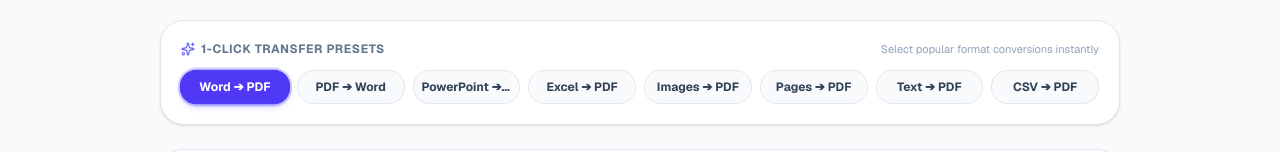
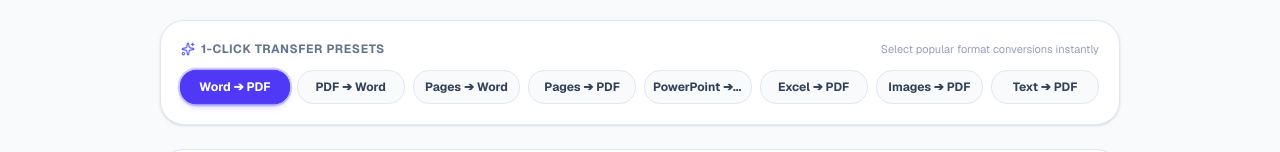
Before and after one commit to darshanrk2006/Student-Utility, a Next.js app: page /convert in a window 1280 px wide. Shown: the part 395-547 px from the top of the page. Built offline with nearby package versions, Linux system fonts and the light colour scheme.

Commit message:
Support Pages to Word (.docx, .doc, .txt) conversion options in Container 2

```diff
--- a/components/ServerConvertTool.tsx
+++ b/components/ServerConvertTool.tsx
@@ -298,7 +298,7 @@
   xls: ["pdf", "xlsx", "csv"],
   csv: ["pdf", "xlsx"],
   ods: ["pdf", "xlsx"],
-  pages: ["pdf"],
+  pages: ["docx", "pdf", "doc", "txt"],
   jpg: ["pdf", "png", "webp"],
   jpeg: ["pdf", "png", "webp"],
   png: ["pdf", "jpg", "webp"],
@@ -309,12 +309,12 @@
 export const QUICK_PRESETS = [
   { from: "docx", to: "pdf", label: "Word ➔ PDF" },
   { from: "pdf", to: "docx", label: "PDF ➔ Word" },
+  { from: "pages", to: "docx", label: "Pages ➔ Word" },
+  { from: "pages", to: "pdf", label: "Pages ➔ PDF" },
   { from: "pptx", to: "pdf", label: "PowerPoint ➔ PDF" },
   { from: "xlsx", to: "pdf", label: "Excel ➔ PDF" },
   { from: "jpg", to: "pdf", label: "Images ➔ PDF" },
-  { from: "pages", to: "pdf", label: "Pages ➔ PDF" },
   { from: "txt", to: "pdf", label: "Text ➔ PDF" },
-  { from: "csv", to: "pdf", label: "CSV ➔ PDF" },
 ];
 
 export const CATEGORY_FILTERS = [
@@ -511,8 +511,9 @@
     setDownloadBlobData(null);
 
     try {
-      // Client-side special cases (e.g. Apple Pages Preview Extraction)
+      // Client-side special case for Pages to PDF if embedded QuickLook is present
       if (fromFormat === "pages" && toFormat === "pdf") {
+        try {
           const { extractPagesPreviewPdf } = await import("@/lib/jszip-utils");
           const res = await extractPagesPreviewPdf(file);
           if (res.success && res.pdfBlob) {
@@ -520,8 +521,9 @@
             setDownloadFilename(res.pdfFilename || `${file.name.replace(/\.[^/.]+$/, "")}.pdf`);
             setStatus("success");
             return;
-        } else {
-          throw new Error(res.message || "Failed to extract Pages preview.");
+          }
+        } catch (clientErr) {
+          console.warn("Client QuickLook extraction skipped, proceeding with cloud engine:", clientErr);
         }
       }
 
```
Lines whose indentation alone changed are shown as unchanged.
